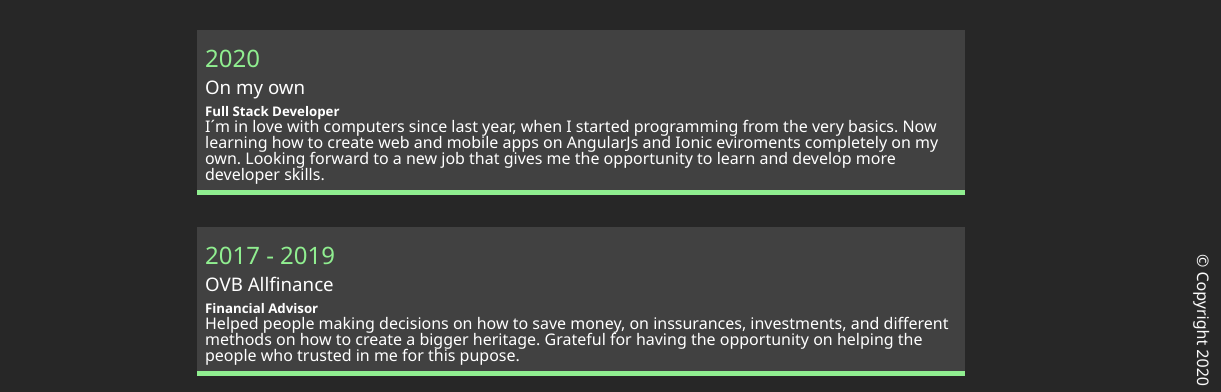
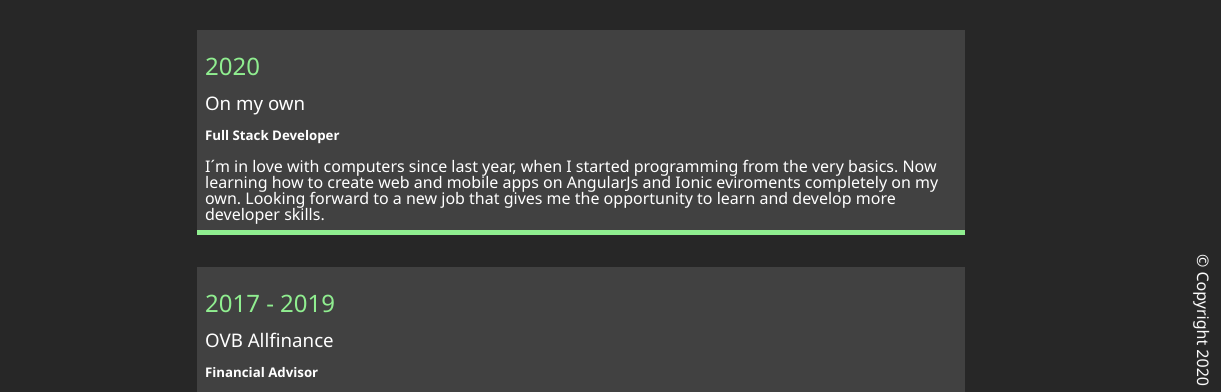
Before and after one commit to Axelmanza/proyectosPropios, a plain HTML site: page pages/about.html in a window 1280 px wide. Shown: the part 402-794 px from the top of the page, 59-1280 px from the left. Drawn offline with Linux system fonts and the light colour scheme.

Commit message:
home fntsze and detais

```diff
--- a/css/_about.scss
+++ b/css/_about.scss
@@ -43,10 +43,10 @@
 
       h2,
       h3 {
-        margin: 0.5rem 0;
+        margin: 1rem 0;
       }
-      h6 {
-        margin: 0.3rem 0;
+      h5 {
+        margin: 1rem 0;
       }
     }
   }
--- a/css/_home.scss
+++ b/css/_home.scss
@@ -21,6 +21,7 @@
     &--last {
       color: $secondary-color;
       font-weight: 700;
+      font-size: 70px;
     }
   }
 }
```
Also changed, not shown: pages/index.html (+2 -2 lines), css/main.css, img/myImage.JPG, 3 other files.
